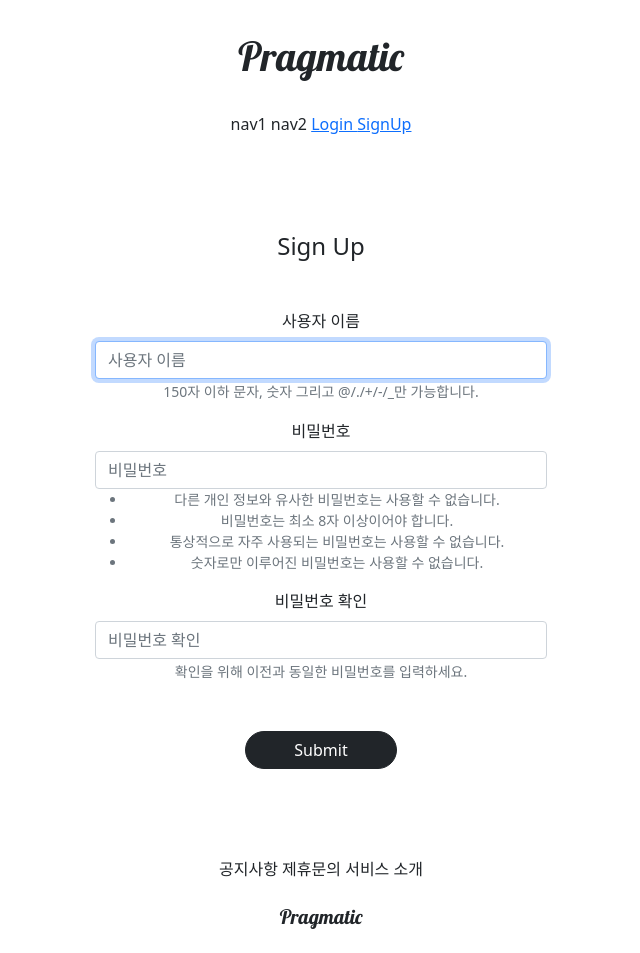
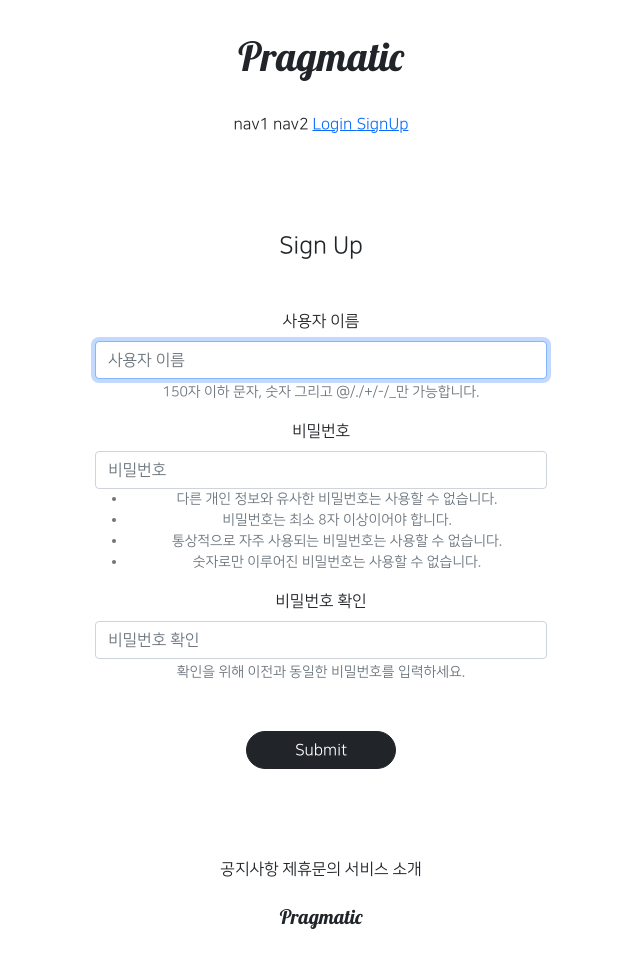
Before and after one commit to M1nseoPark/gis_4ban_1, a Django app: page /accounts/create/ in a window 1280 px wide. Shown: the whole page, without its empty margins (319-959 px from the left). Run offline with Django 3.2, Linux system fonts and the light colour scheme; parts of the project's set-up code (start-up, migrations or seed data) failed here and were passed over; some libraries are stand-ins or nearby versions.

Commit message:
7/16 4ban class commit 2

```diff
--- a/gis_4ban_1/settings.py
+++ b/gis_4ban_1/settings.py
@@ -52,7 +52,7 @@ INSTALLED_APPS = [
     'django.contrib.sessions',
     'django.contrib.messages',
     'django.contrib.staticfiles',
-    'bootstrap4'
+    'bootstrap4',
     'accountapp',
 ]
 
--- a/templates/base.html
+++ b/templates/base.html
@@ -3,7 +3,7 @@
 
 {% include 'head.html' %}
 
-<body>
+<body style="font-family: 'NanumSquareR'">
 {% include 'header.html' %}
 
 
--- a/templates/head.html
+++ b/templates/head.html
@@ -17,4 +17,27 @@
     {# default css link #}
     <link rel="stylesheet" type="text/css" href="{% static 'base.css' %}">
 
+    <style>
+        @font-face {
+            font-family: 'NanumSquareR';
+            src: local('NanumSquareR'),
+            url("{% static 'fonts/NanumSquareR.otf' %}") format("opentype");
+        }
+        @font-face {
+            font-family: 'NanumSquareEB';
+            src: local('NanumSquareEB'),
+            url("{% static 'fonts/NanumSquareEB.otf' %}") format("opentype");
+        }
+        @font-face {
+            font-family: 'NanumSquareB';
+            src: local('NanumSquareB'),
+            url("{% static 'fonts/NanumSquareB.otf' %}") format("opentype");
+        }
+        @font-face {
+            font-family: 'NanumSquareL';
+            src: local('NanumSquareL'),
+            url("{% static 'fonts/NanumSquareL.otf' %}") format("opentype");
+        }
+    </style>
+
 </head>
```
Also changed, not shown: static/fonts/NanumSquareB.otf (added), static/fonts/NanumSquareEB.otf (added), static/fonts/NanumSquareL.otf (added), static/fonts/NanumSquareR.otf (added).
